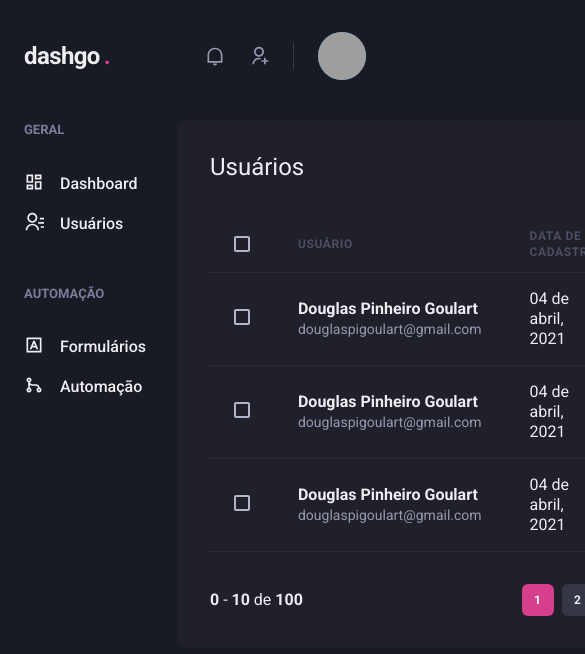
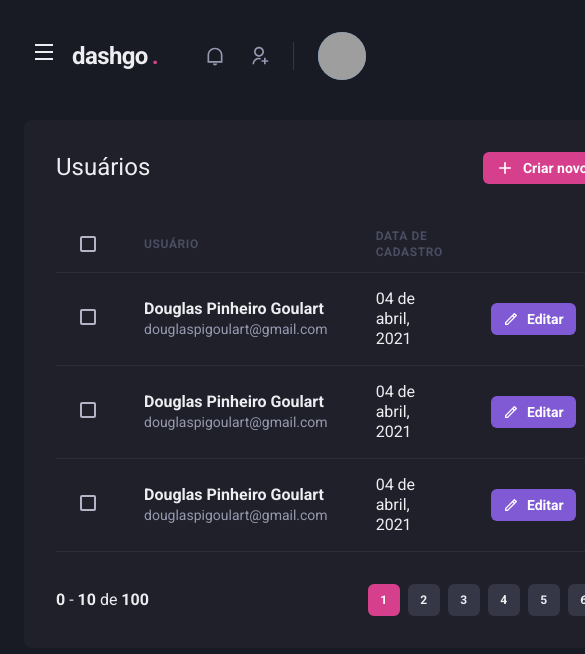
Before and after one commit to doougui/dashgo, a Next.js app: page /users in a window 390 px wide. Shown: the top 654 px of the page, 585 px wide, since content can reach past the window. Built offline with nearby package versions, Linux system fonts and the light colour scheme; grey boxes are pictures that could not be loaded.

Commit message:
Creating sidebar responsiveness

```diff
--- a/src/components/Header/index.tsx
+++ b/src/components/Header/index.tsx
@@ -1,4 +1,6 @@
-import { Flex, useBreakpointValue } from '@chakra-ui/react';
+import { Flex, useBreakpointValue, IconButton, Icon } from '@chakra-ui/react';
+import { RiMenuLine } from 'react-icons/ri';
+import { useSidebarDrawer } from '../../contexts/SidebarDrawerContext';
 
 import { Logo } from './Logo';
 import { NotificationsNav } from './NotificationsNav';
@@ -6,6 +8,8 @@
 import { SearchBox } from './SearchBox';
 
 export function Header() {
+  const { onOpen } = useSidebarDrawer();
+
   const isWideVersion = useBreakpointValue({
     base: false,
     lg: true,
@@ -22,6 +26,17 @@
       px="6"
       align="center"
     >
+      {!isWideVersion && (
+        <IconButton
+          aria-label="Open navigation"
+          icon={<Icon as={RiMenuLine} />}
+          fontSize="24"
+          variant="unstyled"
+          onClick={onOpen}
+          mr="2"
+        />
+      )}
+
       <Logo />
 
       {isWideVersion && <SearchBox />}
--- /dev/null
+++ b/src/components/Sidebar/SidebarNav.tsx
@@ -0,0 +1,20 @@
+import { Stack } from "@chakra-ui/react";
+import { RiContactsLine, RiDashboardLine, RiGitMergeLine, RiInputMethodLine } from "react-icons/ri";
+import { NavLink } from "./NavLink";
+import { NavSection } from "./NavSection";
+
+export function SidebarNav() {
+  return (
+    <Stack spacing="12" align="flex-start">
+      <NavSection title="Geral">
+        <NavLink icon={RiDashboardLine}>Dashboard</NavLink>
+        <NavLink icon={RiContactsLine}>Usuários</NavLink>
+      </NavSection>
+
+      <NavSection title="Automação">
+        <NavLink icon={RiInputMethodLine}>Formulários</NavLink>
+        <NavLink icon={RiGitMergeLine}>Automação</NavLink>
+      </NavSection>
+    </Stack>
+  );
+}
--- a/src/components/Sidebar/index.tsx
+++ b/src/components/Sidebar/index.tsx
@@ -1,22 +1,46 @@
-import { Box, Stack, Text, Link, Icon } from "@chakra-ui/react";
-import { RiContactsLine, RiDashboardLine, RiGitMergeLine, RiInputMethodLine } from "react-icons/ri";
-import { NavLink } from "./NavLink";
-import { NavSection } from "./NavSection";
+import {
+  Box,
+  useBreakpointValue,
+  Drawer,
+  DrawerOverlay,
+  DrawerContent,
+  DrawerCloseButton,
+  DrawerHeader,
+  DrawerBody,
+} from "@chakra-ui/react";
+import { useSidebarDrawer } from "../../contexts/SidebarDrawerContext";
+import { SidebarNav } from "./SidebarNav";
 
 export function Sidebar() {
+  const { isOpen, onClose } = useSidebarDrawer();
+
+  const isDrawerSidebar = useBreakpointValue({
+    base: true,
+    lg: false,
+  });
+
+  if (isDrawerSidebar) {
+    return (
+      <Drawer isOpen={isOpen} placement="left" onClose={onClose}>
+        <DrawerOverlay>
+          <DrawerContent bg="gray.800" p="4">
+            <DrawerCloseButton mt="6" />
+            <DrawerHeader>
+              Navegação
+            </DrawerHeader>
+
+            <DrawerBody>
+              <SidebarNav />
+            </DrawerBody>
+          </DrawerContent>
+        </DrawerOverlay>
+      </Drawer>
+    );
+  }
+
   return (
     <Box as="aside" w="64" mr="8">
-      <Stack spacing="12" align="flex-start">
-        <NavSection title="Geral">
-          <NavLink icon={RiDashboardLine}>Dashboard</NavLink>
-          <NavLink icon={RiContactsLine}>Usuários</NavLink>
-        </NavSection>
-
-        <NavSection title="Automação">
-          <NavLink icon={RiInputMethodLine}>Formulários</NavLink>
-          <NavLink icon={RiGitMergeLine}>Automação</NavLink>
-        </NavSection>
-      </Stack>
+      <SidebarNav />
     </Box>
   );
 }
--- /dev/null
+++ b/src/contexts/SidebarDrawerContext.tsx
@@ -0,0 +1,28 @@
+import { useDisclosure, UseDisclosureReturn } from "@chakra-ui/react";
+import { useRouter } from "next/router";
+import { createContext, ReactNode, useContext, useEffect } from "react";
+
+interface SidebarDrawerProviderProps {
+  children: ReactNode;
+}
+
+type SidebarDrawerContextData = UseDisclosureReturn;
+
+const SidebarDrawerContext = createContext({} as SidebarDrawerContextData);
+
+export function SidebarDrawerProvider({ children }: SidebarDrawerProviderProps) {
+  const disclosure = useDisclosure();
+  const router = useRouter();
+
+  useEffect(() => {
+    disclosure.onClose();
+  }, [router.asPath]);
+
+  return (
+    <SidebarDrawerContext.Provider value={disclosure}>
+      {children}
+    </SidebarDrawerContext.Provider>
+  )
+}
+
+export const useSidebarDrawer = () => useContext(SidebarDrawerContext);
--- a/src/pages/_app.tsx
+++ b/src/pages/_app.tsx
@@ -1,11 +1,14 @@
 import { AppProps } from 'next/app';
 import { ChakraProvider } from '@chakra-ui/react';
 import { theme } from '../styles/theme';
+import { SidebarDrawerProvider } from '../contexts/SidebarDrawerContext';
 
 function MyApp({ Component, pageProps }: AppProps) {
   return (
     <ChakraProvider theme={theme}>
-      <Component {...pageProps} />
+      <SidebarDrawerProvider>
+        <Component {...pageProps} />
+      </SidebarDrawerProvider>
     </ChakraProvider>
   );
 }
```
